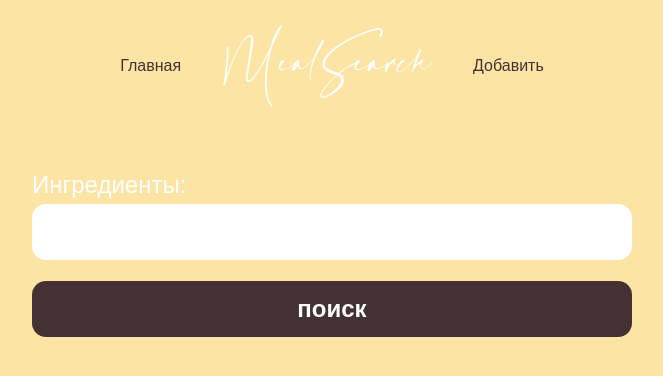
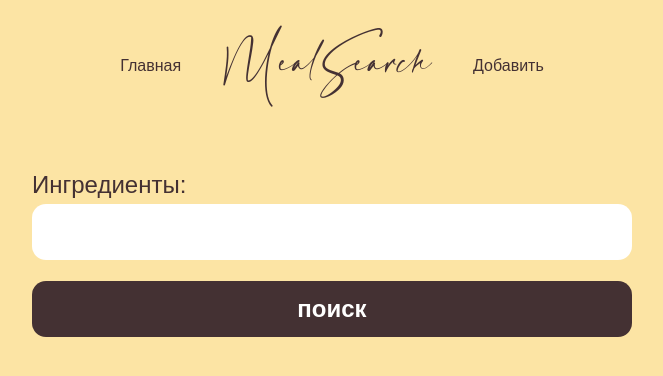
Before and after one commit to sem-a/meal-search-front, a React (Create React App) app: page / in a window 1280 px wide. Shown: the top 376 px of the page, without its empty margins (308-971 px from the left). Built offline with nearby package versions, Linux system fonts and the light colour scheme.

Commit message:
Update index.css

```diff
--- a/src/index.css
+++ b/src/index.css
@@ -120,7 +120,7 @@ body {
   font-size: 14px;
   font-weight: 400;
   background-color: #fce4a4;
-  color: white;
+  color: #443133;
 }
 
 .content {
```
